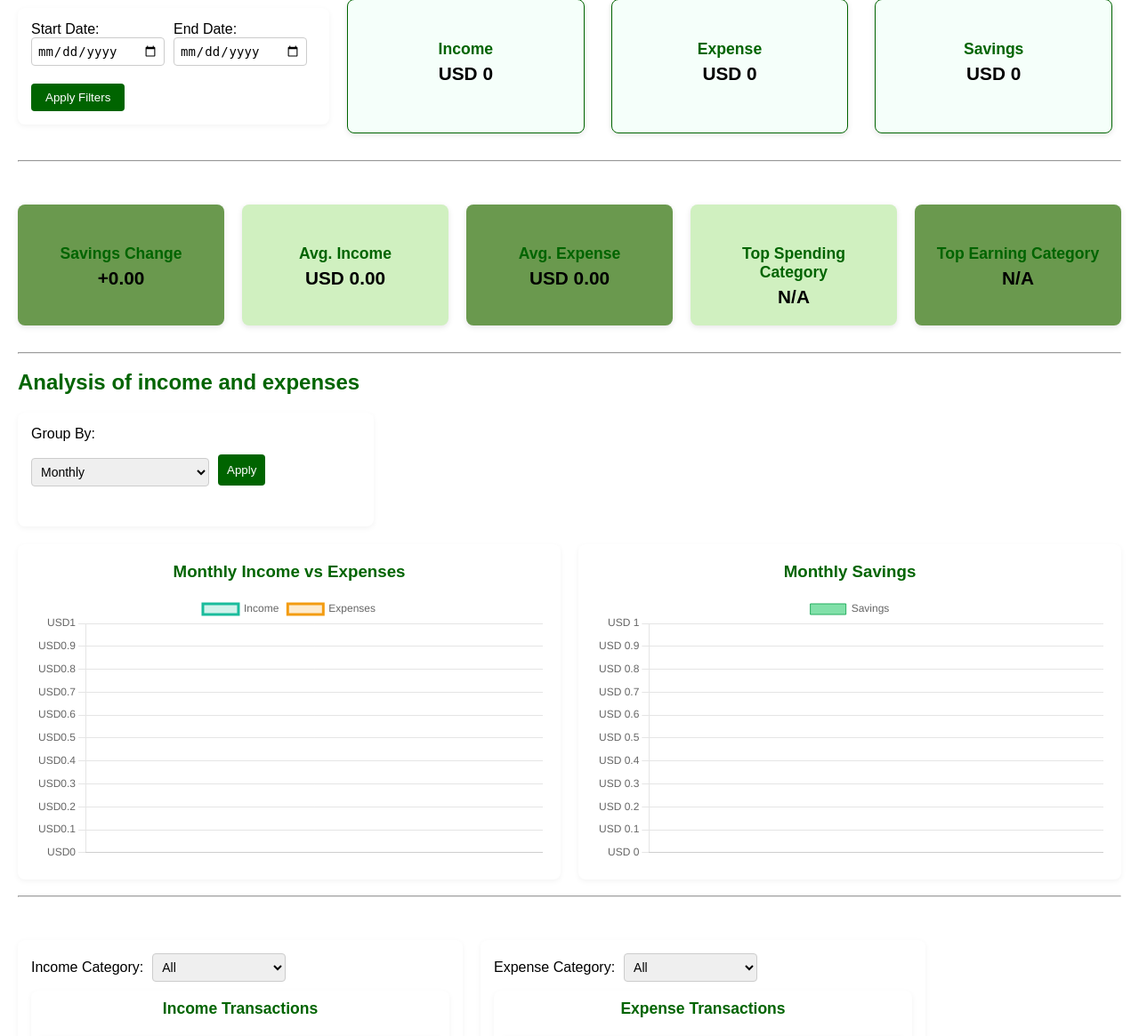
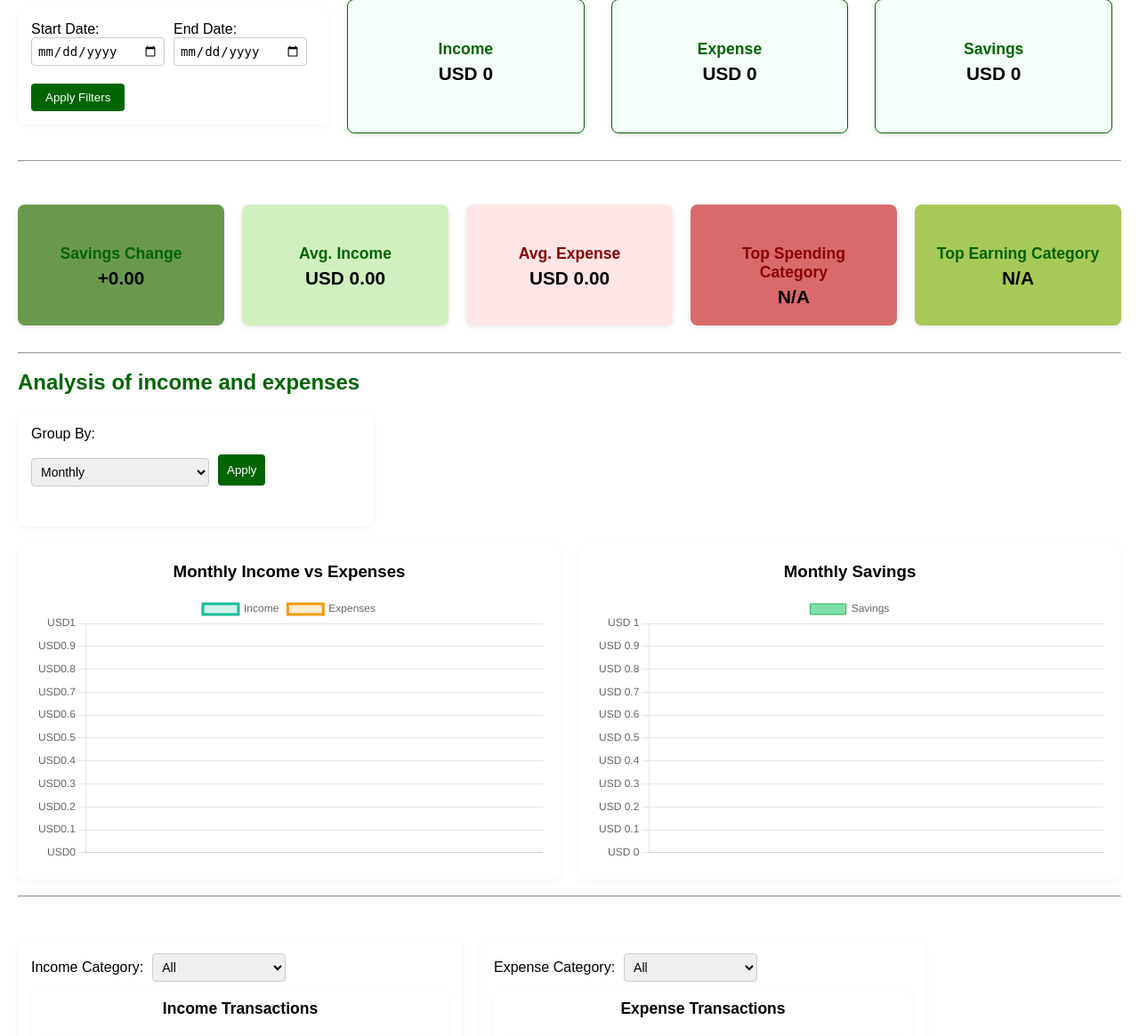
Before and after one commit to Gihini-Uni/group_project, a Flask app: page /report in a window 1280 px wide. Shown: the part 154-1319 px from the top of the page at 89% size. Run offline with Flask 3, Linux system fonts and the light colour scheme; the visitor is signed in with stand-in values (Sample User, id 1); data that the repository does not hold is empty; some libraries are stand-ins or nearby versions.

Commit message:
Update report.html

```diff
--- a/templates/report.html
+++ b/templates/report.html
@@ -100,9 +100,9 @@
     .report-blocks .savings { background-color: #6a994e; }
     .report-blocks .savchanges { background-color: #6a994e; color:black;}
     .report-blocks .avgincome { background-color: #d0f0c0; color:black; }
-    .report-blocks .avgexpense { background-color: #6a994e; color:black;}
-    .report-blocks .topspend { background-color: #d0f0c0; color:black;}
-    .report-blocks .topearn { background-color: #6a994e; color:black;}
+    .report-blocks .avgexpense { background-color: #ffe6e6; color:black;}
+    .report-blocks .topspend { background-color: #d86a6b; color:black;}
+    .report-blocks .topearn { background-color: #a7c957; color:black;}
     .report-blocks .block h3 { margin-top:25px; font-size:1.1rem; }
     .report-blocks .block p { margin-top:5px; font-size:1.3rem; font-weight:bold; }
 
@@ -214,7 +214,7 @@ table th {
     color: var(--dark-green) !important;
 }
 
-.section-title, h1, h2, h3, h4 {
+.section-title, h1, h2,h4 {
     color: var(--dark-green) !important;
 }
 
@@ -298,15 +298,15 @@ a:hover {
 
                 {% if filtered_income_total is not none %}
 <div class="block in-ex-sa">
-<h3>Income</h3>
+<h3 style="color:darkgreen;">Income</h3>
 <p>{{ currency }} {{ filtered_income_total }}</p>
 </div>
 <div class="block in-ex-sa">
-<h3>Expense</h3>
+<h3 style="color:darkgreen;">Expense</h3>
 <p>{{ currency }} {{ filtered_expense_total }}</p>
 </div>
 <div class="block in-ex-sa">
-<h3>Savings</h3>
+<h3 style="color:darkgreen;">Savings</h3>
 <p>{{ currency }} {{ filtered_savings_total }}</p>
 </div>
                 {% endif %}
@@ -316,7 +316,7 @@ a:hover {
 <!--insights section-->
 <div class="report-blocks">
 <div class="block savchanges">
-<h3>Savings Change</h3>
+<h3 style="color:darkgreen;">Savings Change</h3>
 <p>
                         {% if savings_increase >= 0 %}
                           +{{ "%.2f"|format(savings_increase) }}
@@ -326,19 +326,19 @@ a:hover {
                     </p>
 </div>
 <div class="block avgincome">
-<h3>Avg. Income</h3>
+<h3 style="color:darkgreen;">Avg. Income</h3>
 <p>{{ currency }} {{ "%.2f"|format(avg_income) }}</p>
 </div>
 <div class="block avgexpense">
-<h3>Avg. Expense</h3>
+<h3 style="color:darkred;">Avg. Expense</h3>
 <p>{{ currency }} {{ "%.2f"|format(avg_expense) }}</p>
 </div>
 <div class="block topspend">
-<h3>Top Spending Category</h3>
+<h3 style="color:darkred;" >Top Spending Category</h3>
 <p>{{ top_spending_category }}</p>
 </div>
 <div class="block topearn">
-<h3>Top Earning Category</h3>
+<h3 style="color:darkgreen;">Top Earning Category</h3>
 <p>{{ top_earning_category }}</p>
 </div>
 </div>
```
